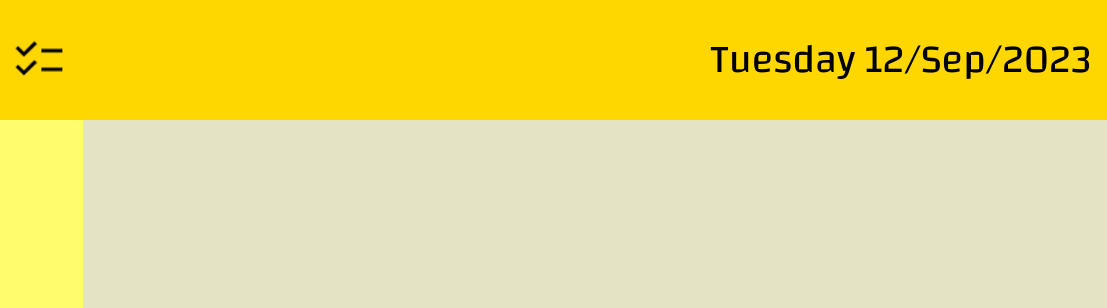
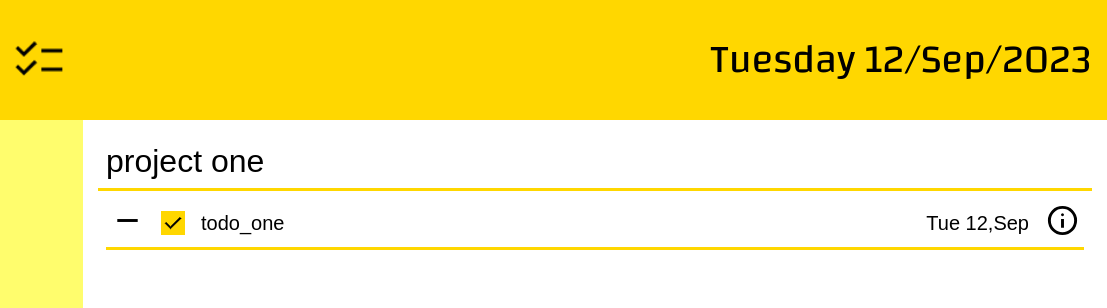
Before and after one commit to morheidari/To-Do, a website built with webpack: page src/test.html in a window 1280 px wide. Shown: the top 308 px of the page, 173-1280 px from the left. Built offline with nearby package versions, Linux system fonts and the light colour scheme.

Commit message:
add and style project title and todo box

```diff
--- a/src/dom.js
+++ b/src/dom.js
@@ -6,6 +6,8 @@ import weekSVG from "./icons/week.svg";
 import importantSVG from "./icons/important.svg";
 import projectsSVG from "./icons/folder.svg";
 import projectSVG from "./icons/project.svg";
+import removeSVG from "./icons/remove.svg";
+import infoSVG from "./icons/info.svg";
 
 // layout
 // header
@@ -80,15 +82,28 @@ projects.append(defaultProject);
 // defining a function for displaying todos
 function displayTodoBox(todo) {
   const todoBox = addElement("div", "todo-box");
-  const deleteTodo = addElement("div", "delete-todo");
-  const doneMark = addElement("input", "done-mark");
-  doneMark.type = "checkbox";
-  doneMark.checked = todo.completed;
+  const deleteTodo = addElement(
+    "div",
+    "delete-todo",
+    `<img src=${removeSVG}></img>`
+  );
+  let doneMark;
+  if (todo.completed) {
+    doneMark = addElement("div", "checkbox-done");
+  } else {
+    doneMark = addElement("div", "checkbox-notdone");
+  }
   const title = addElement("div", "todo-title");
   title.textContent = todo.title;
-  const detail = addElement("div", "todo-details");
   const date = addElement("div", "todo-date");
-  date.textContent = format(todo.date, "eee dd,MMM");
-  todoBox.append(deleteTodo, doneMark, title, detail, date);
+  date.textContent = format(todo.dueDate, "eee dd,MMM");
+  const detail = addElement(
+    "div",
+    "todo-details",
+    `<img src=${infoSVG}></img>`
+  );
+  todoBox.append(deleteTodo, doneMark, title, date, detail);
   return todoBox;
 }
+
+export { displayTodoBox, projectTitle, todoBoxes };
--- a/src/index.js
+++ b/src/index.js
@@ -1,3 +1,5 @@
+import { displayTodoBox, projectTitle, todoBoxes } from "./dom";
+
 function ToDo(title, description, priority, dueDate, completed) {
   return {
     title,
@@ -25,5 +27,10 @@ function Project(name) {
 
 const inbox = new Project("project one");
 inbox.addToDoToList(
-  ToDo("todo_one", "just an example", "low", new Date(), false)
+  ToDo("todo_one", "just an example", "low", new Date(), true)
 );
+
+projectTitle.textContent = inbox.name;
+inbox.listOfToDos.forEach((todo) =>
+  todoBoxes.appendChild(displayTodoBox(todo))
+);
--- a/src/style.css
+++ b/src/style.css
@@ -74,6 +74,17 @@ img {
 .display {
 }
 
+.todo-boxes {
+  display: flex;
+  flex-direction: column;
+}
+
+.todo-box {
+  display: flex;
+  align-items: center;
+  gap: 16px;
+}
+
 /* blocks */
 .header {
   font-family: "changa";
@@ -109,9 +120,42 @@ img {
 }
 
 .display {
-  background-color: rgb(228, 228, 196);
+  background-color: rgb(255, 255, 255);
+  color: rgb(0, 0, 0);
+  padding: 15px;
 }
 
+.project-title {
+  font-size: xx-large;
+  padding: 8px;
+  border-bottom: solid 3px gold;
+}
+
+.todo-boxes {
+  padding: 8px;
+}
+
+.todo-box {
+  padding: 4px;
+  border-bottom: solid 3px gold;
+  font-size: 20px;
+}
+
+.todo-title {
+  margin-right: auto;
+}
+
+.checkbox-done {
+  width: 24px;
+  height: 24px;
+  background: url(./icons/done\ mark.png);
+  background-repeat: no-repeat;
+  background-color: gold;
+}
+
+input[type="checkbox"] {
+  outline: 3px solid black;
+}
 .add-btn {
   color: black;
   font-size: min(30px, 5vh);
```
Also changed, not shown: src/icons/done mark.png (added), src/icons/info.svg (added), src/icons/remove.svg (added).
